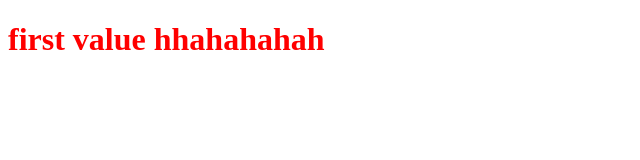
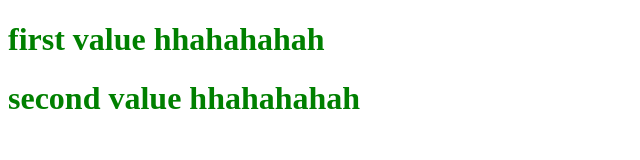
Before and after one commit to oussamabensaidi/whatever, a plain HTML site: page index.html in a window 1280 px wide. Shown: the whole page, without its empty margins (0-640 px from the left). Drawn offline with Linux system fonts and the light colour scheme.

Commit message:
second state

```diff
--- a/index.html
+++ b/index.html
@@ -9,5 +9,6 @@
 </head>
 <body>
     <h1>first value hhahahahah</h1>
+    <h1>second value hhahahahah</h1>
 </body>
 </html>
--- a/style.css
+++ b/style.css
@@ -1,3 +1,3 @@
 h1 {
-    color: red;
+    color: green;
 }
```
